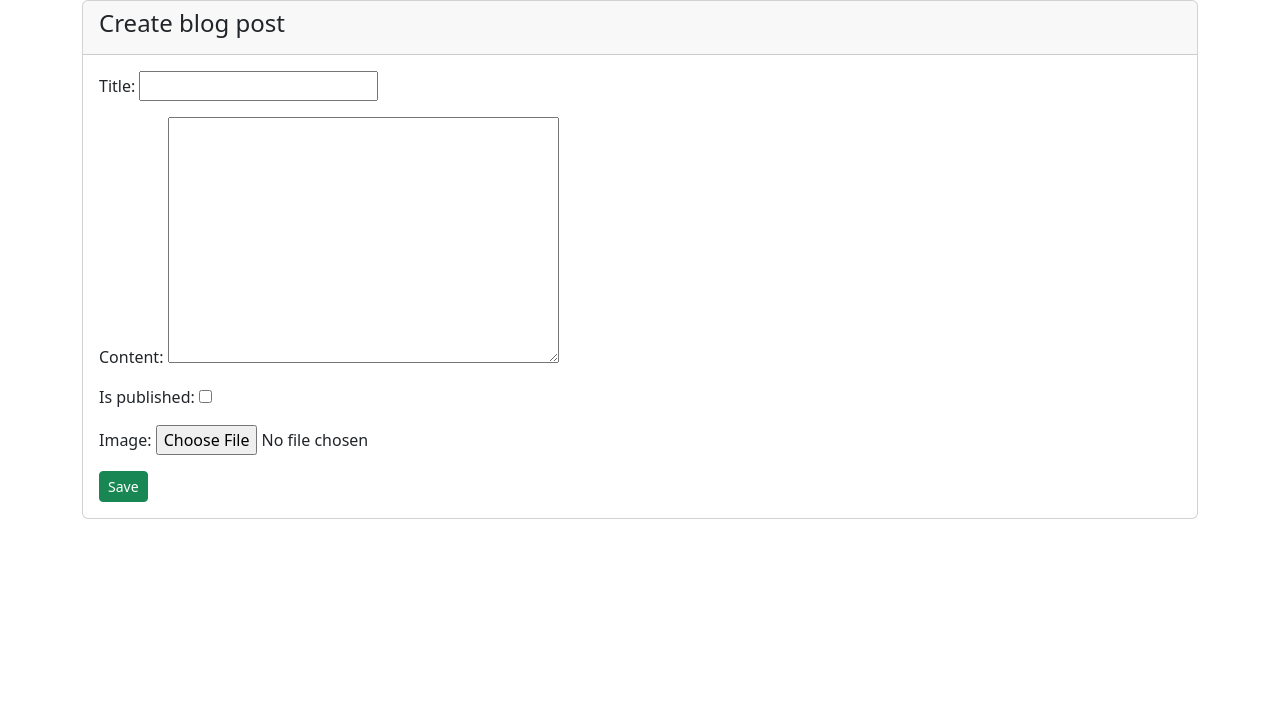
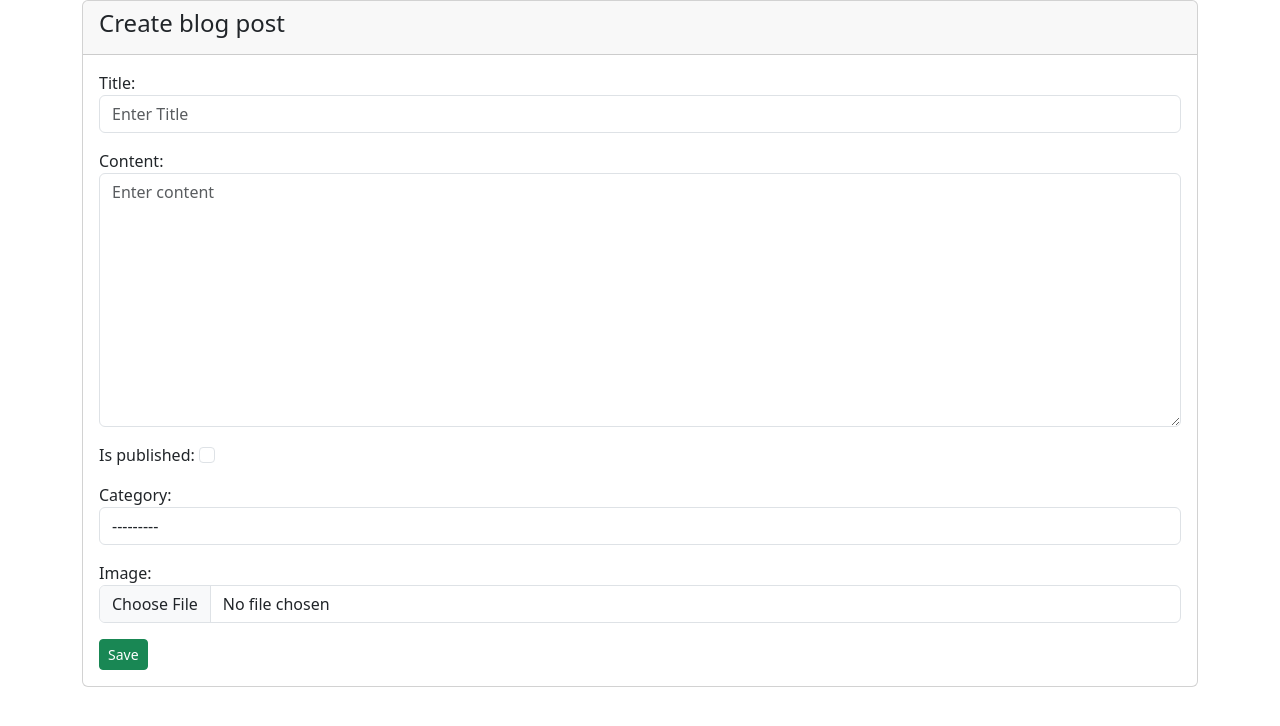
Before and after one commit to dev-monir/carzone_project, a Django app: page /create-blog/ in a window 1280 px wide. Shown: the top 726 px of the page. Run offline with Django 5.2, Linux system fonts and the light colour scheme; data comes from the database, SQL or seed files in the repository; both versions use the stored data as it was after the commit.

Commit message:
New: styling form and added new cateogry blog table

```diff
--- a/myapp/admin.py
+++ b/myapp/admin.py
@@ -1,5 +1,5 @@
 from django.contrib import admin
 
-from .models import Blog
+from .models import Blog, Category
 
-admin.site.register(Blog)
+admin.site.register({Blog, Category})
--- a/myapp/forms.py
+++ b/myapp/forms.py
@@ -6,3 +6,11 @@ class BlogModelForm(forms.ModelForm):
     class Meta:
         model = Blog
         fields = '__all__'
+        # for styling
+        widgets = {
+            'is_published': forms.CheckboxInput(attrs={'class': 'form-check-input'}),
+            'title': forms.TextInput(attrs={'class': 'form-control', 'placeholder': 'Enter Title'}),
+            'category': forms.Select(attrs={'class': 'form-control'}),
+            'content': forms.Textarea(attrs={'class': 'form-control', 'placeholder': 'Enter content'}),
+            'image': forms.FileInput(attrs={'class': 'form-control'}),
+        }
--- a/myapp/models.py
+++ b/myapp/models.py
@@ -1,4 +1,11 @@
 from django.db import models
+
+
+class Category(models.Model):
+    name = models.CharField(max_length=100)
+
+    def __str__(self):
+        return self.name
 
 
 class Blog(models.Model):
@@ -6,6 +13,7 @@ class Blog(models.Model):
     content = models.TextField()
     is_published = models.BooleanField(default=False)
     created_at = models.DateTimeField(auto_now_add=True)
+    category = models.ForeignKey(Category, on_delete=models.CASCADE)
     image = models.ImageField(upload_to='blogs/%Y/%m/%d/', blank=True, null=True)
 
     def __str__(self):
--- a/myapp/templates/blog_listview.html
+++ b/myapp/templates/blog_listview.html
@@ -5,7 +5,10 @@
 {% block content %}
     <div class="card">
         <div class="card-header">
-            <h4 class="card-title">My blog posts</h4>
+            <div style="display: grid; justify-content: space-between">
+                <h4 class="card-title">My blog posts</h4>
+                <a href="{% url 'blog_create' %}">Add</a>
+            </div>
         </div>
         <div class="card-body">
             <table class="table table-dark">
```
Also changed, not shown: db.sqlite3.
